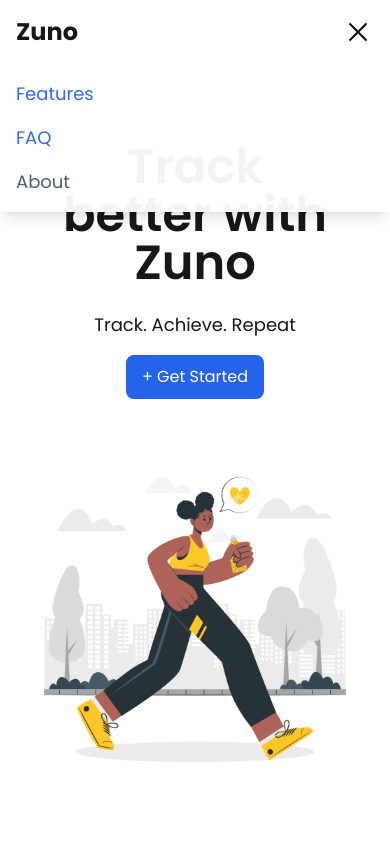
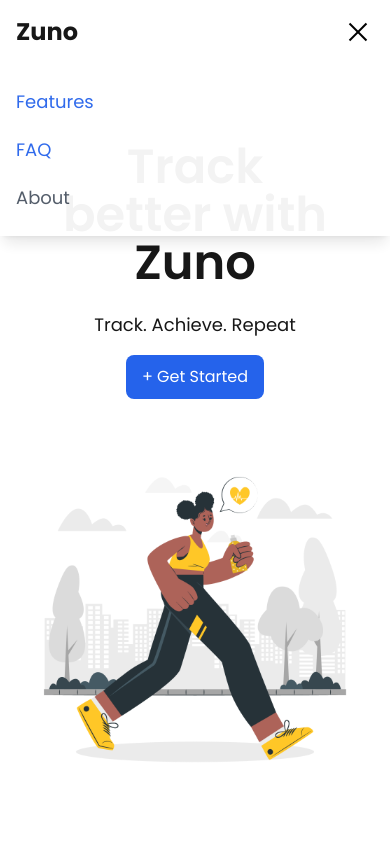
Before and after one commit to gyimadu/habit-tracker, a Next.js app: page / in a window 390 px wide. Both pictures are taken after a click on the button "Toggle menu". Shown: the top 844 px of the page. Built offline with nearby package versions, Linux system fonts and the light colour scheme.

Commit message:
minor changes to menu view on mobile

```diff
--- a/src/components/NavBar.tsx
+++ b/src/components/NavBar.tsx
@@ -76,8 +76,8 @@ export default function NavBar() {
           isMenuOpen ? 'translate-y-0 opacity-95' : '-translate-y-4 opacity-0 pointer-events-none'
         }`}
       >
-        <div className="container mx-auto px-4 py-4">
-          <div className="flex flex-col space-y-4">
+        <div className="container mx-auto px-4 py-6">
+          <div className="flex flex-col space-y-5">
             <button
               onClick={() => handleScrollToSection('features')}
               className={`text-lg hover:text-blue-600 transition-colors text-left ${pathname === '/' ? 'text-blue-600' : 'text-gray-600'}`}
```
